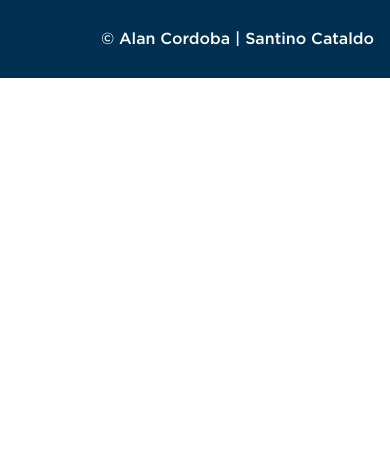
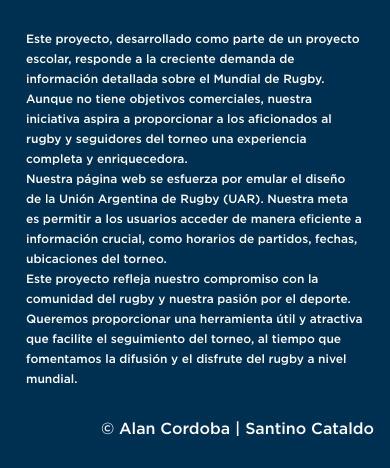
Before and after one commit to AlanC21/Rugby-Fixture-Project, a Flask app: page / in a window 390 px wide. Shown: the part 1953-2421 px from the top of the page. Before the commit the page ends 2031 px from the top, so only its background shows below. Run offline with Flask 3, Linux system fonts and the light colour scheme; data that the repository does not hold is empty.

Commit message:
initial commit

```diff
--- a/api/app.py
+++ b/api/app.py
@@ -11,7 +11,7 @@ def index():
     url_fixture = "https://rugby-live-data.p.rapidapi.com/fixtures/1272/2024"
 
     headers = {
-	    "X-RapidAPI-Key": "21871335d0msh0bbae22097fd4b2p1ab400jsnb439334dca5a",
+	    "X-RapidAPI-Key": "5234e8be5cmsh0f94b99025aa27bp1765d4jsn9d498b9d0e2c",
 	    "X-RapidAPI-Host": "rugby-live-data.p.rapidapi.com"
     }
 
--- a/api/static/css/style2.css
+++ b/api/static/css/style2.css
@@ -365,6 +365,15 @@ footer {
     padding: 30px 16px;
 }
 
+footer div {
+    text-align: start;
+    line-height: 20px;
+    display: block;
+    margin-bottom: 20px;
+    padding: 0px 10px 10px 10px;
+    font-size: 13px;
+}
+
 @media only screen and (max-width: 1300px) and (min-width:1060px) {
     .standing {
         padding: 250px 0;
@@ -486,4 +495,8 @@ footer {
     .matches-c {
         padding: 0 10px;
     }
+
+    footer div {
+        font-size: 12px;
+    }
 }
--- a/api/templates/index.html
+++ b/api/templates/index.html
@@ -7,7 +7,7 @@ block body %}
       <a href="#1"><li>Acerca</li></a>
       <a href="#2"><li>Grupos</li></a>
       <a href="#3"><li>Partidos</li></a>
-      <a href="#4"><li>Contacto</li></a>
+      <a href="#4"><li>Sobre el proyecto</li></a>
     </ul>
   </nav>
 </header>
@@ -87,6 +87,11 @@ block body %}
   {% endfor%}
 </section>
 <footer id="4">
+  <div>
+    <p>Este proyecto, desarrollado como parte de un proyecto escolar, responde a la creciente demanda de información detallada sobre el Mundial de Rugby. Aunque no tiene objetivos comerciales, nuestra iniciativa aspira a proporcionar a los aficionados al rugby y seguidores del torneo una experiencia completa y enriquecedora.<br>
+      Nuestra página web se esfuerza por emular el diseño de la Unión Argentina de Rugby (UAR). Nuestra meta es permitir a los usuarios acceder de manera eficiente a información crucial, como horarios de partidos, fechas, ubicaciones del torneo. <br>
+      Este proyecto refleja nuestro compromiso con la comunidad del rugby y nuestra pasión por el deporte. Queremos proporcionar una herramienta útil y atractiva que facilite el seguimiento del torneo, al tiempo que fomentamos la difusión y el disfrute del rugby a nivel mundial.</p>
+  </div>
   <p>© Alan Cordoba | Santino Cataldo</p>
 </footer>
 {% endblock %}
```
